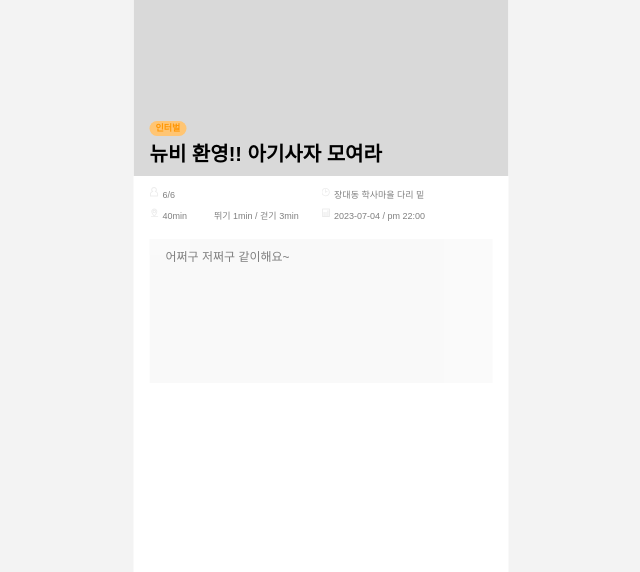
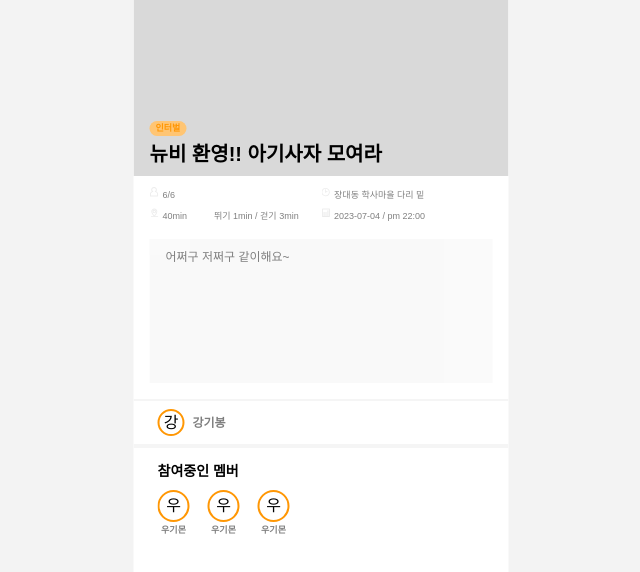
Before and after one commit to LikeLionRunnersApp/client, a React (Create React App) app: page /detail/1 in a window 1280 px wide. Shown: the top 572 px of the page, without its empty margins (319-959 px from the left). Built offline with nearby package versions, Linux system fonts and the light colour scheme.

Commit message:
Feat: Create Host component and stories

```diff
--- /dev/null
+++ b/src/components/Detail/Host/index.tsx
@@ -0,0 +1,38 @@
+import styled from "@emotion/styled";
+
+const Host = () => {
+  return (
+    <Container>
+      <Circle>
+        <span>강</span>
+      </Circle>
+      <Name>강기봉</Name>
+    </Container>
+  );
+};
+
+const Container = styled.div`
+  display: flex;
+  align-items: center;
+  padding: 8px 0px 8px 24px;
+  border-top: 2px solid #f5f5f5;
+  border-bottom: 4px solid #f5f5f5;
+`;
+
+const Circle = styled.div`
+  display: flex;
+  justify-content: center;
+  align-items: center;
+  width: 27px;
+  height: 27px;
+  border-radius: 50%;
+  border: 2px solid #ff9704;
+  margin-right: 8px;
+`;
+
+const Name = styled.strong`
+  opacity: 0.5;
+  font-size: 12px;
+`;
+
+export default Host;
--- a/src/components/Detail/Info/DetailDescription/index.tsx
+++ b/src/components/Detail/Info/DetailDescription/index.tsx
@@ -7,7 +7,7 @@ const DetailDescription = () => {
 const Container = styled.p`
   padding: 12px 16px;
   background-color: #f5f5f5;
-  height: 144px;
+  min-height: 144px;
   font-size: 12px;
   opacity: 0.5;
 `;
--- /dev/null
+++ b/src/components/Detail/Join/JoinList/index.tsx
@@ -0,0 +1,41 @@
+import styled from "@emotion/styled";
+
+const JoinList = () => {
+  return (
+    <Container>
+      <Circle>
+        <span>우</span>
+      </Circle>
+      <Name>우기몬</Name>
+    </Container>
+  );
+};
+
+const Container = styled.li`
+  display: flex;
+  flex-direction: column;
+  align-items: center;
+  margin-right: 18px;
+
+  &:last-of-type {
+    margin-right: 0;
+  }
+`;
+
+const Circle = styled.div`
+  display: flex;
+  justify-content: center;
+  align-items: center;
+  width: 32px;
+  height: 32px;
+  border-radius: 50%;
+  border: 2px solid #ff9704;
+  margin-bottom: 4px;
+`;
+
+const Name = styled.strong`
+  opacity: 0.5;
+  font-size: 9px;
+`;
+
+export default JoinList;
--- /dev/null
+++ b/src/components/Detail/Join/index.tsx
@@ -0,0 +1,31 @@
+import styled from "@emotion/styled";
+import JoinList from "./JoinList";
+
+const Join = () => {
+  return (
+    <Container>
+      <Title>참여중인 멤버</Title>
+      <UnorderedList>
+        <JoinList />
+        <JoinList />
+        <JoinList />
+      </UnorderedList>
+    </Container>
+  );
+};
+
+const Container = styled.div`
+  padding: 16px 24px;
+`;
+
+const Title = styled.h2`
+  font-size: 14px;
+  margin-bottom: 12px;
+`;
+
+const UnorderedList = styled.ul`
+  display: flex;
+  overflow: scroll;
+`;
+
+export default Join;
--- a/src/pages/Detail/index.tsx
+++ b/src/pages/Detail/index.tsx
@@ -1,7 +1,9 @@
 import { BaseLayout } from "@components/Common";
+import { Container } from "@components/Common";
 import Title from "@components/Detail/Title";
 import Info from "@components/Detail/Info";
-import { Container } from "@components/Common";
+import Host from "@components/Detail/Host";
+import Join from "@components/Detail/Join";
 
 import styled from "@emotion/styled";
 
@@ -34,6 +36,8 @@ const Detail = () => {
         <Container>
           <Info />
         </Container>
+        <Host />
+        <Join />
       </Main>
     </BaseLayout>
   );
```
